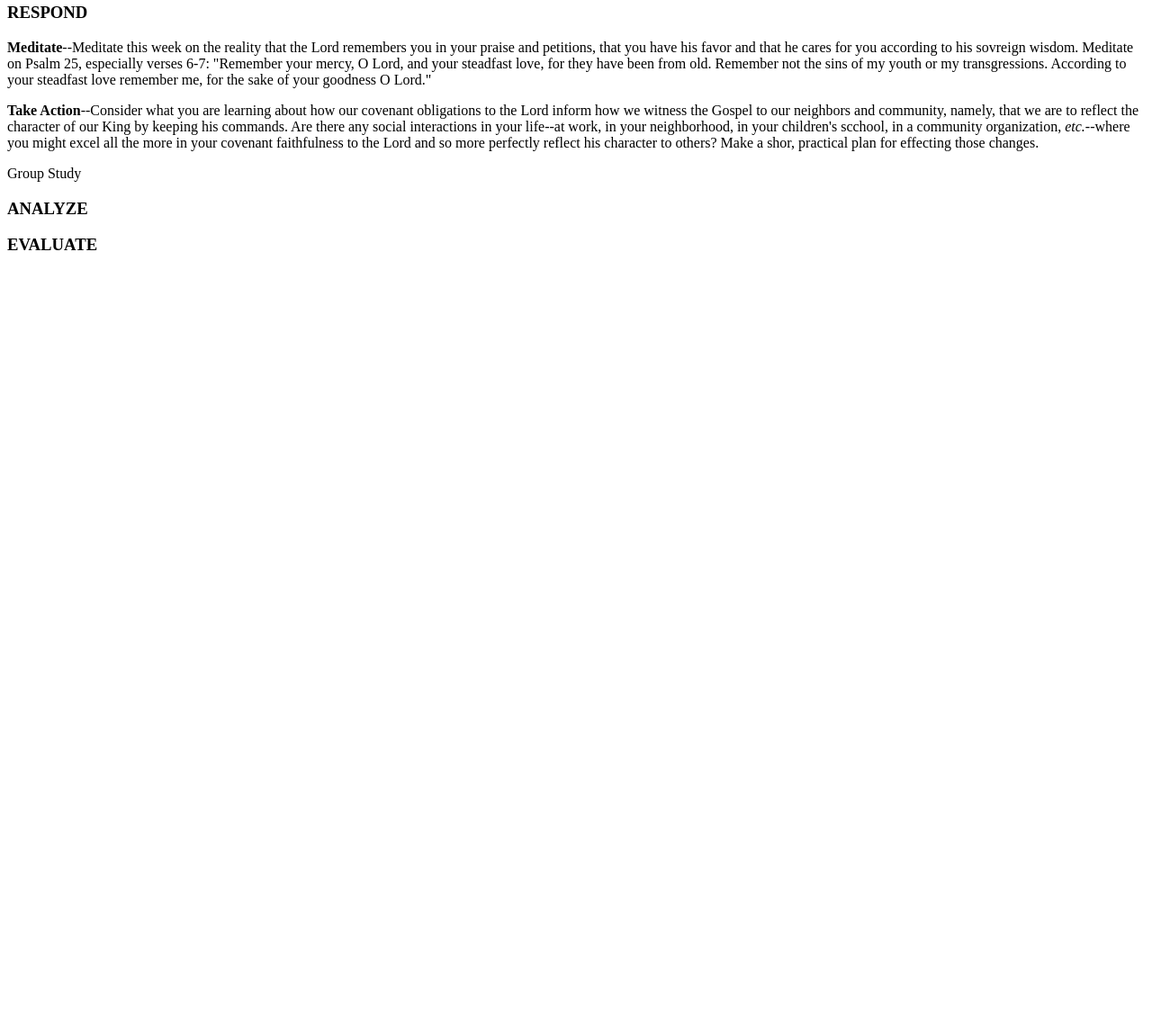
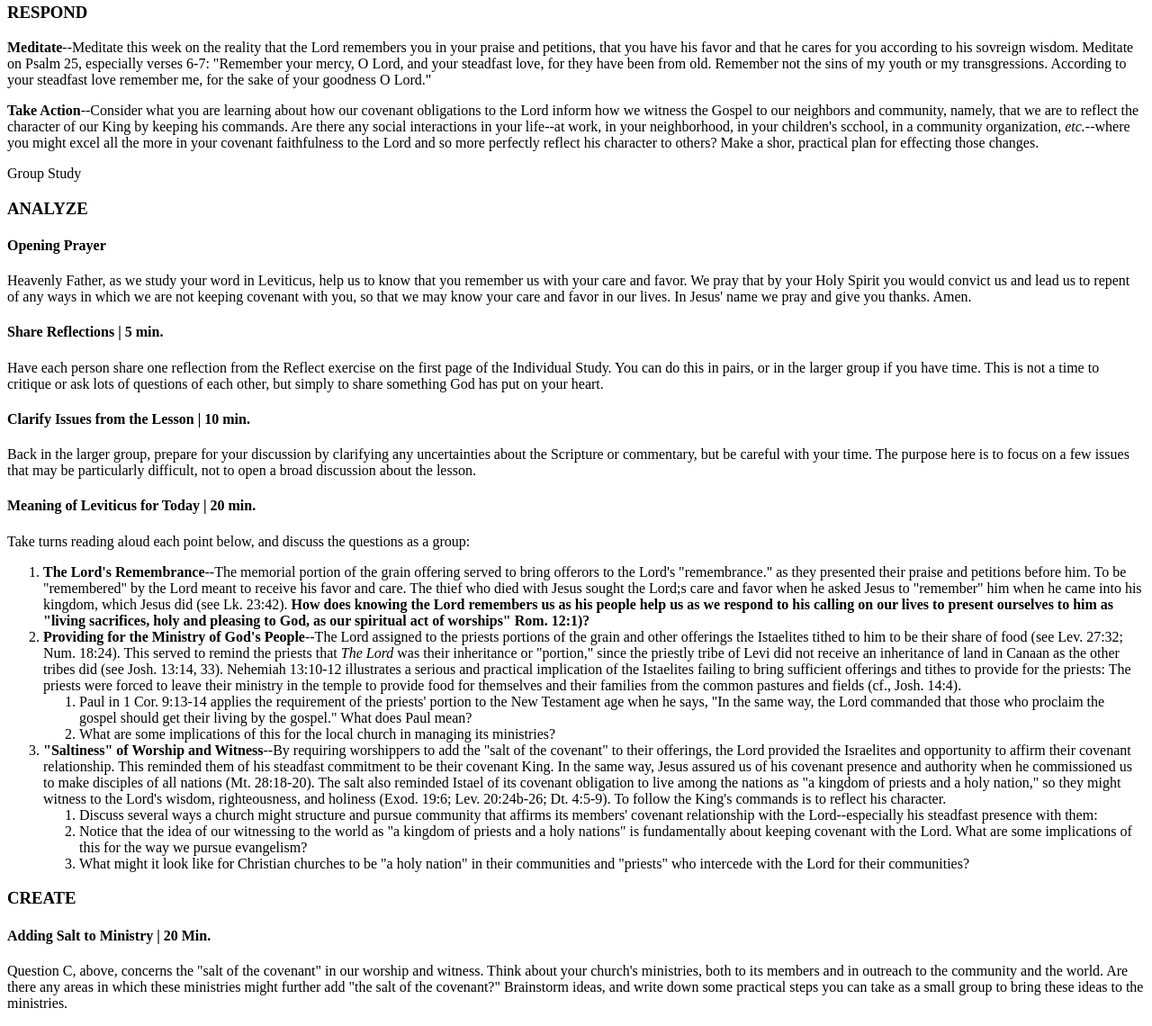
Before and after one commit to josephglass1029/leviticus, a plain HTML site: page Chapter 2/index.html in a window 1280 px wide. Shown: the part 1214-2354 px from the top of the page at 90% size. Before the commit the page ends 1516 px from the top, so only its background shows below. Drawn offline with Linux system fonts and the light colour scheme.

Commit message:
Updated content for Chapter 2

```diff
--- a/Chapter 2/index.html
+++ b/Chapter 2/index.html
@@ -78,9 +78,36 @@ Read the rest of the "Comment" on Lev. 2:4-12, and 14-16 (98-100).
 Group Study
 </div>
 <h3>ANALYZE</h3>
+<h4>Opening Prayer</h4>
+<p>Heavenly Father, as we study your word in Leviticus, help us to know that you remember us with your care and favor. We pray that by your Holy Spirit you would convict us and lead us to repent of any ways in which we are not keeping covenant with you, so that we may know your care and favor in our lives. In Jesus' name we pray and give you thanks. Amen.</p>
 
+<h4>Share Reflections | 5 min.</h4>
+<p>Have each person share one reflection from the Reflect exercise on the first page of the Individual Study. You can do this in pairs, or in the larger group if you have time. This is not a time to critique or ask lots of questions of each other, but simply to share something God has put on your heart.</p>
 
-<h3>EVALUATE</h3>
+<h4>Clarify Issues from the Lesson | 10 min.</h4>
+<p>Back in the larger group, prepare for your discussion by clarifying any uncertainties about the Scripture or commentary, but be careful with your time. The purpose here is to focus on a few issues that may be particularly difficult, not to open a broad discussion about the lesson.</p>
+
+<h4>Meaning of Leviticus for Today | 20 min.</h4>
+<p>Take turns reading aloud each point below, and discuss the questions as a group:</p>
+<ol>
+    <li><b>The Lord's Remembrance</b>--The memorial portion of the grain offering served to bring offerors to the Lord's "remembrance." as they presented their praise and petitions before him. To be "remembered" by the Lord meant to receive his favor and care. The thief who died with Jesus sought the Lord;s care and favor when he asked Jesus to "remember" him when he came into his kingdom, which Jesus did (see Lk. 23:42). <b>How does knowing the Lord remembers us as his people help us as we respond to his calling on our lives to present ourselves to him as "living sacrifices, holy and pleasing to God, as our spiritual act of worships" Rom. 12:1)?</b></li>
+    <li><b>Providing for the Ministry of God's People</b>--The Lord assigned to the priests portions of the grain and other offerings the Istaelites tithed to him to be their share of food (see Lev. 27:32; Num. 18:24). This served to remind the priests that <i>The Lord</i> was their inheritance or "portion," since the priestly tribe of Levi did not receive an inheritance of land in Canaan as the other tribes did (see Josh. 13:14, 33). Nehemiah 13:10-12 illustrates a serious and practical implication of the Istaelites failing to bring sufficient offerings and tithes to provide for the priests: The priests were forced to leave their ministry in the temple to provide food for themselves and their families from the common pastures and fields (cf., Josh. 14:4).
+    <ol>
+        <li>Paul in 1 Cor. 9:13-14 applies the requirement of the priests' portion to the New Testament age when he says, "In the same way, the Lord commanded that those who proclaim the gospel should get their living by the gospel." What does Paul mean?</li>
+        <li>What are some implications of this for the local church in managing its ministries?</li>
+    </ol>
+    </li>
+    <li><b>"Saltiness" of Worship and Witness</b>--By requiring worshippers to add the "salt of the covenant" to their offerings, the Lord provided the Israelites and opportunity to affirm their covenant relationship. This reminded them of his steadfast commitment to be their covenant King. In the same way, Jesus assured us of his covenant presence and authority when he commissioned us to make disciples of all nations (Mt. 28:18-20). The salt also reminded Istael of its covenant obligation to live among the nations as "a kingdom of priests and a holy nation," so they might witness to the Lord's wisdom, righteousness, and holiness (Exod. 19:6; Lev. 20:24b-26; Dt. 4:5-9). To follow the King's commands is to reflect his character.</li>
+    <ol>
+        <li>Discuss several ways a church might structure and pursue community that affirms its members' covenant relationship with the Lord--especially his steadfast presence with them:</li>
+        <li>Notice that the idea of our witnessing to the world as "a kingdom of priests and a holy nations" is fundamentally about keeping covenant with the Lord. What are some implications of this for the way we pursue evangelism?</li>
+        <li>What might it look like for Christian churches to be "a holy nation" in their communities and "priests" who intercede with the Lord for their communities?</li>
+    </ol>
+    </ol>
+
+<h3>CREATE</h3>
+<h4>Adding Salt to Ministry | 20 Min.</h4>
+<p>Question C, above, concerns the "salt of the covenant" in our worship and witness. Think about your church's ministries, both to its members and in outreach to the community and the world. Are there any areas in which these ministries might further add "the salt of the covenant?" Brainstorm ideas, and write down some practical steps you can take as a small group to bring these ideas to the ministries.</p>
 </div>
 
 </body>
```
